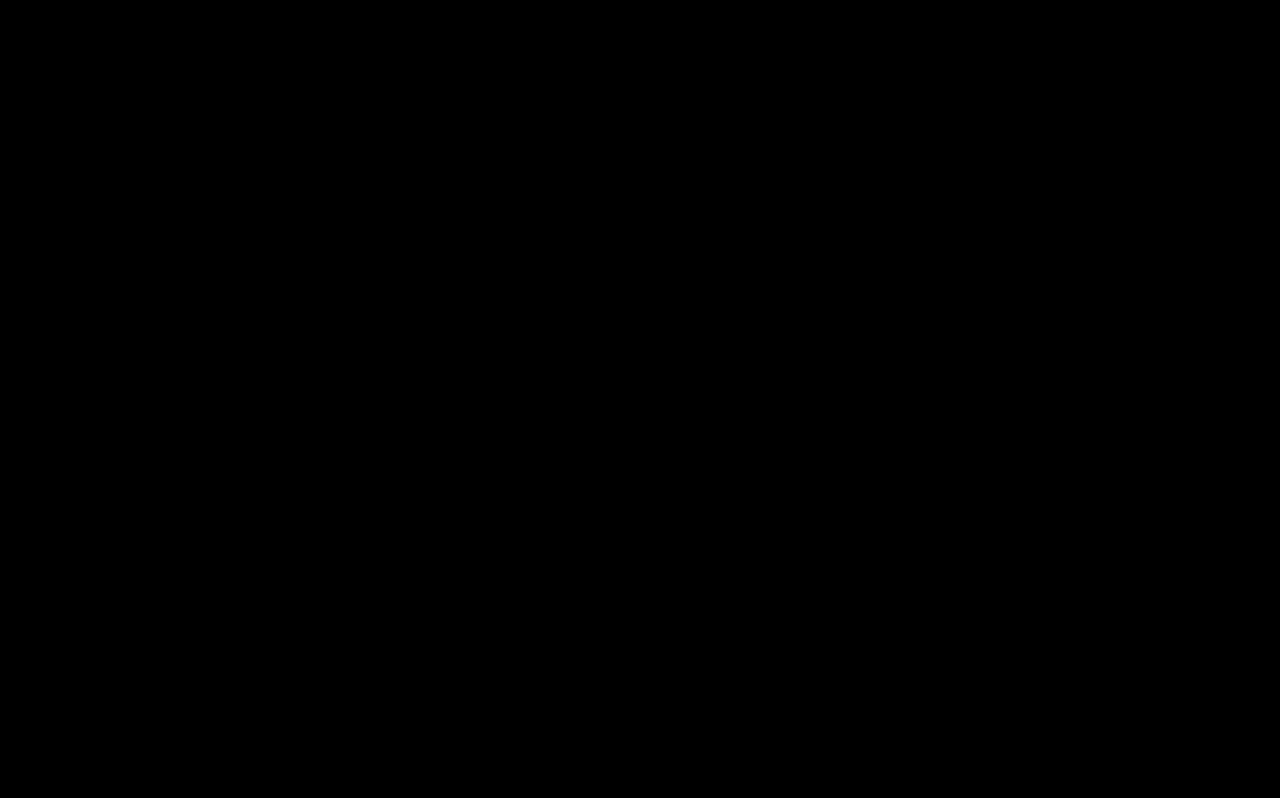
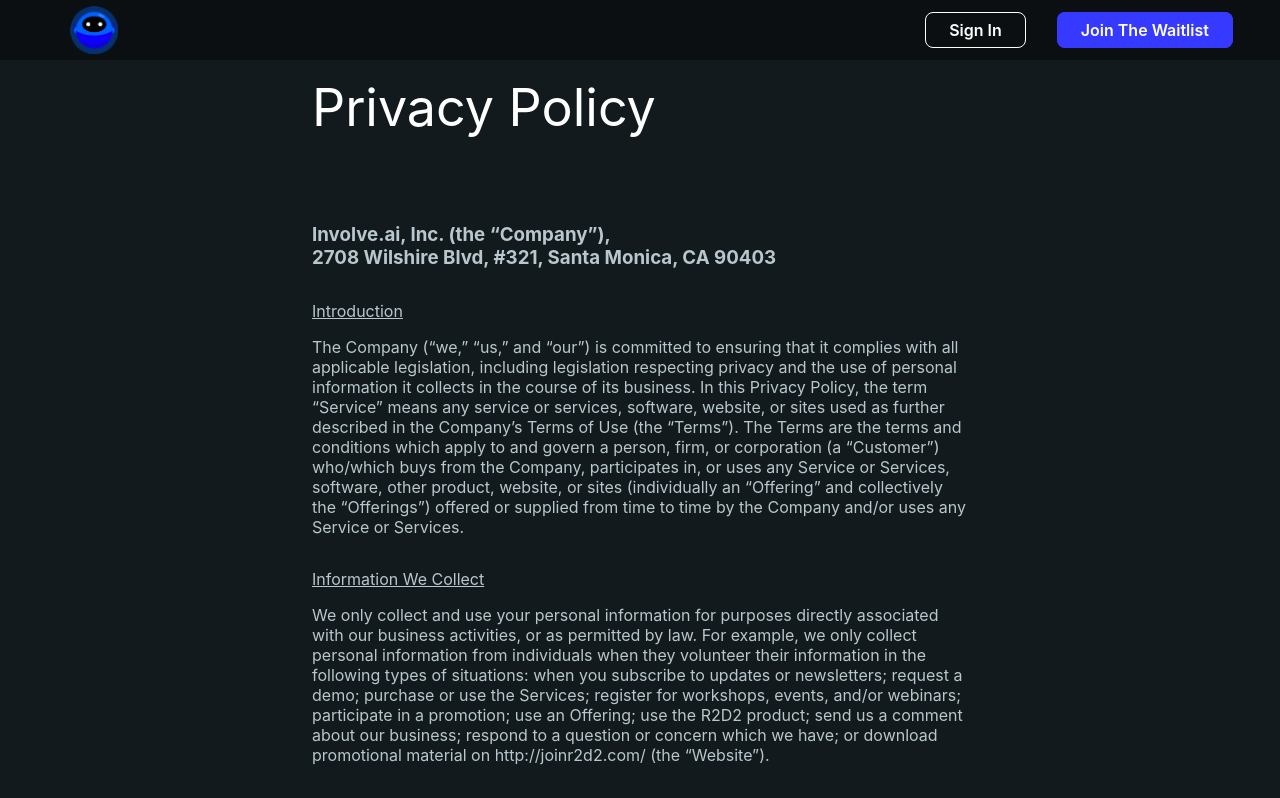
Before and after one commit to ellinababayan/R2D2_prototype, a React (Create React App) app: page /privacy-policy in a window 1280 px wide. Shown: the top 798 px of the page. Built offline with nearby package versions, Linux system fonts and the light colour scheme.

Commit message:
privacy policy page

```diff
--- a/src/pages/policy/Policy.css
+++ b/src/pages/policy/Policy.css
@@ -0,0 +1,4 @@
+.policy__body{
+    color: #B8C7CD;
+    background-color: rgb(19, 26, 29);
+}
--- a/src/pages/policy/Policy.jsx
+++ b/src/pages/policy/Policy.jsx
@@ -1,10 +1,145 @@
 import React from "react";
 import "./Policy.css";
+import Navbar from "../../components/navbar/Navbar";
 
 const Policy = () => {
-    return(
-        <div className="policy__body"></div>
-    )
-}
+  return (
+    <div className="policy__body">
+      <Navbar />
+      <div className="terms__container reveal active fade-left">
+        <h1 className="terms-h1">Privacy Policy</h1>
+        <h3 className="terms-h3">
+          Involve.ai, Inc. (the “Company”),<br></br> 2708 Wilshire Blvd, #321, Santa
+          Monica, CA 90403
+        </h3>
+        <div className="terms-description">
+          <p className="join-p"> Introduction</p>The Company (“we,” “us,” and
+          “our”) is committed to ensuring that it complies with all applicable
+          legislation, including legislation respecting privacy and the use of
+          personal information it collects in the course of its business. In
+          this Privacy Policy, the term “Service” means any service or services,
+          software, website, or sites used as further described in the Company’s
+          Terms of Use (the “Terms”). The Terms are the terms and conditions
+          which apply to and govern a person, firm, or corporation (a
+          “Customer”) who/which buys from the Company, participates in, or uses
+          any Service or Services, software, other product, website, or sites
+          (individually an “Offering” and collectively the “Offerings”) offered
+          or supplied from time to time by the Company and/or uses any Service
+          or Services.
+          <p className="join-p">Information We Collect</p>We only collect and
+          use your personal information for purposes directly associated with
+          our business activities, or as permitted by law. For example, we only
+          collect personal information from individuals when they volunteer
+          their information in the following types of situations: when you
+          subscribe to updates or newsletters; request a demo; purchase or use
+          the Services; register for workshops, events, and/or webinars;
+          participate in a promotion; use an Offering; use the R2D2 product;
+          send us a comment about our business; respond to a question or concern
+          which we have; or download promotional material on
+          http://joinr2d2.com/ (the “Website”).
+          <p className="join-p">Data Storage and Third-Party Integrations</p>We
+          store users' prompt history both locally on their devices and on our
+          servers to provide a seamless experience when using the R2D2 Chrome
+          extension. Additionally, we use Pendo for analytics purposes to
+          improve our services.
+          <p className="join-p">Data Retention</p>We retain users' personal
+          information, including email threads and prompts submitted through the
+          R2D2 Chrome extension, indefinitely. However, users can request
+          deletion of their personal information by submitting a request through
+          our online request form at
+          https://privacyportal-uk.onetrust.com/webform/258a1676-ab46-4b23-9eaa-b53fb9edbf1c/8c9e1c98-4d4b-4347-b295-944e8b62a9d6.
+          <p className="join-p">User Requests and Privacy Concerns</p>Users can
+          report privacy concerns or violations by emailing privacy@involve.ai.
+          We will investigate and address any reported concerns in a timely
+          manner.
+          <p className="join-p">Data Breach Procedures</p>
+          In the event of a personal data breach concerning personal data
+          processed by us, we shall take appropriate measures to address the
+          breach, including measures to mitigate its adverse effects. We shall
+          also notify affected users without undue delay after becoming aware of
+          the breach. Such notification shall contain the details of a contact
+          point where more information can be obtained, a description of the
+          nature of the breach (including, where possible, categories and
+          approximate number of data subjects and personal data records
+          concerned), its likely consequences, and the measures taken or
+          proposed to address the breach, including, where appropriate, measures
+          to mitigate its possible adverse effects. Where, and in so far as, it
+          is not possible to provide all information at the same time, the
+          initial notification shall contain the information then available, and
+          further information shall, as it becomes available, subsequently be
+          provided without undue delay.
+          <p className="join-p">Third-Party Services and Links</p>
+          The Service contains links to third-party services. We do not control
+          and are not responsible for any of these third-party services or for
+          their content, and this Privacy Policy does not apply to those linked
+          Services. Please check each third-party service for any Privacy Policy
+          which is applicable to such a service.
+          <p className="join-p">Changes to Our Privacy Policy</p>
+          We may update our Privacy Policy from time to time. If we introduce
+          what we consider is a significant change to our Privacy Policy, we
+          will use reasonable efforts to notify you of that change by posting a
+          notification to that effect within the Services. Also, when such a
+          change occurs, we will amend the effective date for the Terms, as
+          amended by such a change and the new version date at the bottom of
+          this Privacy Policy.
+          <p className="join-p">Your Rights and Choices</p>
+          You have the right to access, correct, update, or delete your personal
+          information. You can do so by reviewing your profile in the Services.
+          If you would like us to remove your personal information from our
+          records, to the extent permitted by law, you can inform us by email to
+          privacy@involve.ai.
+          <p className="join-p">Opt-Out of Communications</p>
+          If you would like to not receive further communications from us, you
+          may contact us at any time by email (see address above), and in the
+          “subject line” type “Unsubscribe.” Some communications you receive
+          from us may contain an “Unsubscribe” link. If you wish to inform us
+          that you no longer wish to receive those communications, you can do so
+          by using that link to communicate your wishes.
+          <p className="join-p">Cookies and Tracking Technologies</p>
+          Note that when you use the Service (whether by way of a purchase or
+          otherwise), a cookie (a very small text file) may be placed on your
+          computer (if it is accepted), and we collect certain information about
+          your computer hardware and software to provide us with general
+          statistics regarding the use of the Service, including without
+          limiting the generality of the foregoing, the collection of the
+          Service visitation statistics; your IP address; browser type;
+          operating system; and access times. This information is used for
+          managing our business operations, to identify unauthorized attempts to
+          upload or change information that could otherwise cause damage to us,
+          to our Services, or to other products or other persons, firms, or
+          corporations, and to evaluate and improve the effectiveness of our
+          communications, Services, and Offerings.
+          <p className="join-p">Contact Us</p>
+          If you have any questions, concerns, or requests regarding this
+          Privacy Policy, please contact us at privacy@involve.ai. © 2023
+          involve.ai, Inc. Last Updated: May 5, 2023 Privacy Policy
+          <p className="terms-end">
+            The explanations and information provided herein are only general
+            explanations, information and samples. You should not rely on this
+            article as legal advice or as recommendations regarding what you
+            should actually do. We recommend that you seek legal advice to help
+            you understand and to assist you in the creation of your privacy
+            policy.
+          </p>
+        </div>
+      </div>
+      <div className="join-footer__body">
+        <div className="join-footer__container">
+          <p className="footer_rights">
+            &copy; 2023 Involve.ai. All rights reserved.
+          </p>
+          <div className="nav">
+            <a href="/termsconditions" className="footer_terms">
+              Terms
+            </a>
+            <a href="/privacy-policy" className="footer_policy">
+              Privacy Policy
+            </a>
+          </div>
+        </div>
+      </div>
+    </div>
+  );
+};
 
 export default Policy;
```
